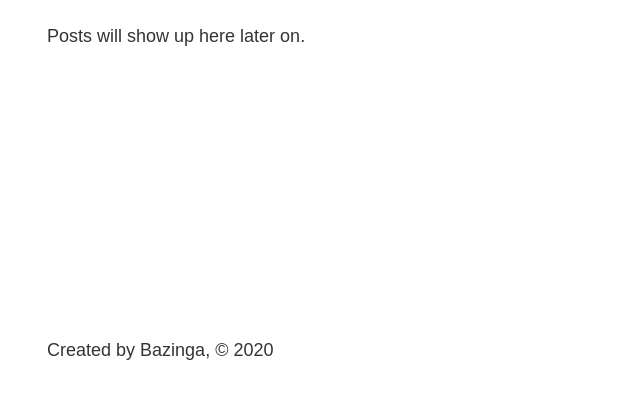
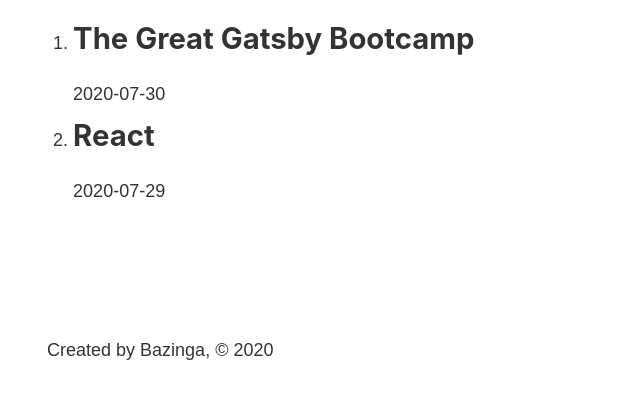
Before and after one commit to jacquelinennguyen/gatsby-tutorial, a Gatsby site: page /blog in a window 1280 px wide. Shown: the part 393-792 px from the top of the page, without its empty margins (236-876 px from the left). Built offline with nearby package versions, Linux system fonts and the light colour scheme; Gatsby itself is replaced by a stand-in of ours.

Commit message:
Queried static blog posts, accessed each post using map function

```diff
--- a/src/pages/blog.js
+++ b/src/pages/blog.js
@@ -1,13 +1,38 @@
 import React from 'react'
 import Layout from '../components/layout'
+import {graphql,useStaticQuery} from 'gatsby'
 
 const BlogPage = () => {
+    const data = useStaticQuery(graphql`
+    query {
+        allMarkdownRemark {
+          edges {
+            node {
+              frontmatter {
+                title
+                date
+              }
+            }
+          }
+        }
+      }
+    `)
+
+    console.log(data)
+
     return (
         <Layout>
-
             <h1>Blog</h1>
-            <p>Posts will show up here later on.</p>
-
+            <ol>
+                {data.allMarkdownRemark.edges.map((edge) => {
+                    return (
+                        <li>
+                            <h2>{edge.node.frontmatter.title}</h2>
+                            <p>{edge.node.frontmatter.date}</p>
+                        </li>
+                    )
+                    })}
+            </ol>
         </Layout>
     )
 }
```
